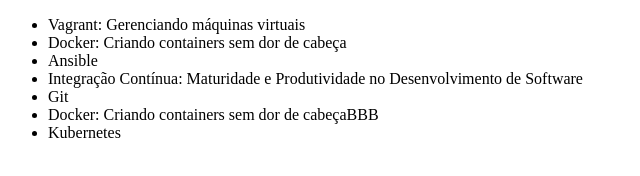
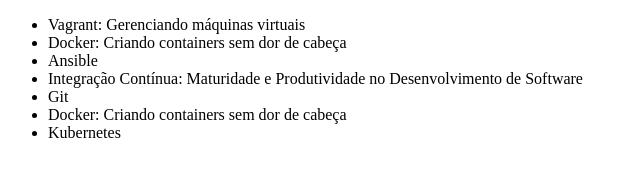
Before and after one commit to eltonstan/alura-git, a plain HTML site: page index.html in a window 1280 px wide. Shown: the full height of the page, 0-640 px from the left. Drawn offline with Linux system fonts and the light colour scheme.

Commit message:
APlicando stash

```diff
--- a/index.html
+++ b/index.html
@@ -11,7 +11,7 @@
         <li>Ansible</li>
         <li>Integração Contínua: Maturidade e Produtividade no Desenvolvimento de Software</li>
 		<li>Git</li>
-		<li>Docker: Criando containers sem dor de cabeçaBBB</li>
+		<li>Docker: Criando containers sem dor de cabeça</li>
 		<li>Kubernetes</li>
     </ul>
 </body>
```
